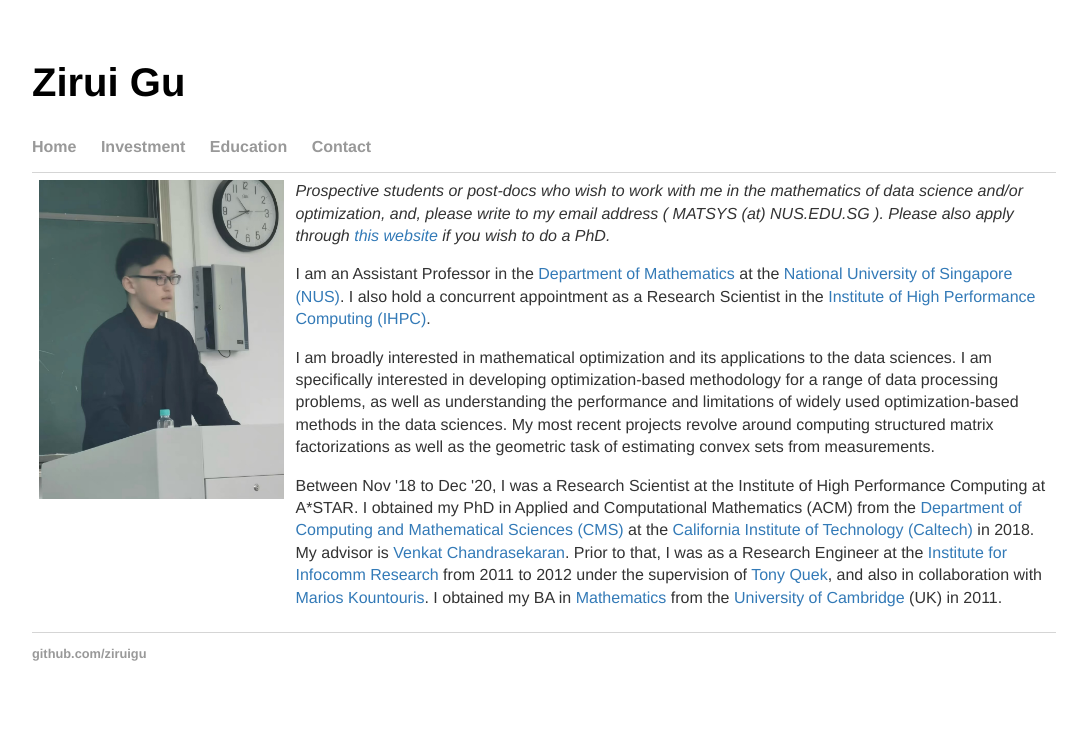
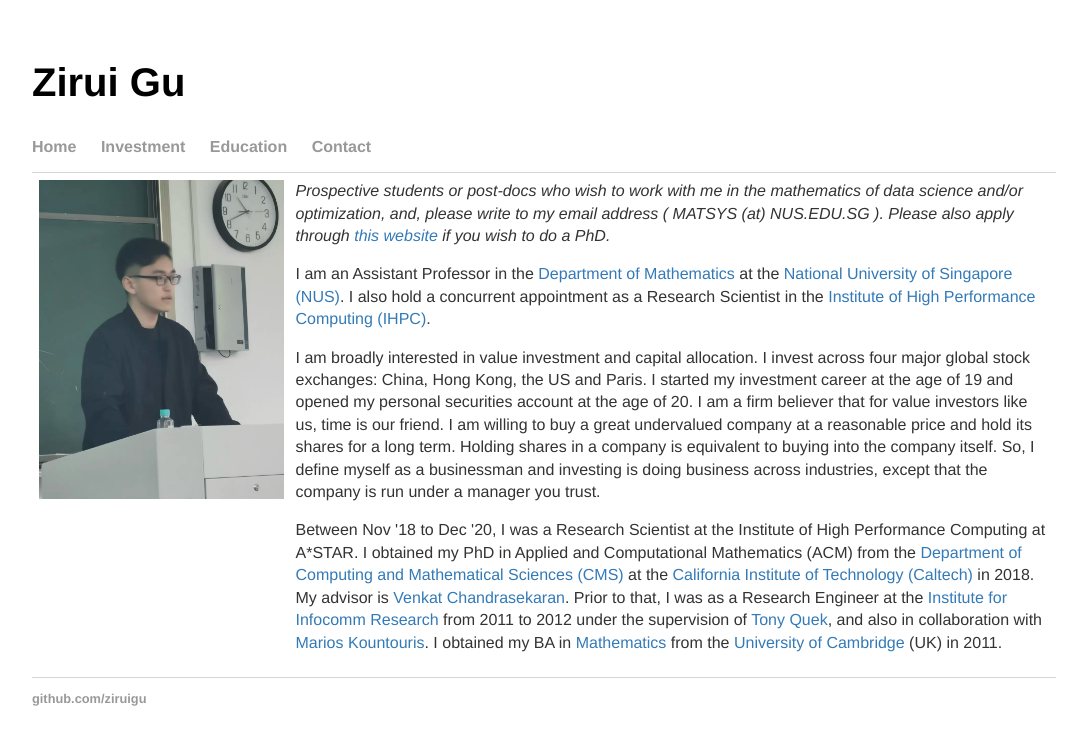
Before and after one commit to ziruigu/ziruigu.github.io, a Jekyll site: the page built from index.html, in a window 1280 px wide. Shown: the top 745 px of the page, without its empty margins (96-1173 px from the left). Built offline with Jekyll 4.4.1, drawn with Linux system fonts in a browser that asks for light colours.

Commit message:
Update index.html

```diff
--- a/index.html
+++ b/index.html
@@ -25,7 +25,7 @@ title: Zirui Gu
 
 	<p>I am an Assistant Professor in the <a href="https://www.math.nus.edu.sg/">Department of Mathematics</a> at the <a href="http://nus.edu.sg/">National University of Singapore (NUS)</a>.  I also hold a concurrent appointment as a Research Scientist in the <a href="http://www.a-star.edu.sg/ihpc">Institute of High Performance Computing (IHPC)</a>.</p>
 
-	<p>I am broadly interested in mathematical optimization and its applications to the data sciences.  I am specifically interested in developing optimization-based methodology for a range of data processing problems, as well as understanding the performance and limitations of widely used optimization-based methods in the data sciences.  My most recent projects revolve around computing structured matrix factorizations as well as the geometric task of estimating convex sets from measurements.</p>
+	<p>I am broadly interested in value investment and capital allocation. I invest across four major global stock exchanges: China, Hong Kong, the US and Paris. I started my investment career at the age of 19 and opened my personal securities account at the age of 20. I am a firm believer that for value investors like us, time is our friend. I am willing to buy a great undervalued company at a reasonable price and hold its shares for a long term. Holding shares in a company is equivalent to buying into the company itself. So, I define myself as a businessman and investing is doing business across industries, except that the company is run under a manager you trust.</p>
 
 	<p>Between Nov '18 to Dec '20, I was a Research Scientist at the Institute of High Performance Computing at A*STAR. I obtained my PhD in Applied and Computational Mathematics (ACM) from the <a href = "http://www.cms.caltech.edu/">Department of Computing and Mathematical Sciences (CMS)</a> at the <a href="http://www.caltech.edu/">California Institute of Technology (Caltech)</a> in 2018. My advisor is <a href="http://users.cms.caltech.edu/~venkatc/">Venkat Chandrasekaran</a>.  Prior to that, I was as a Research Engineer at the <a href = "http://www.i2r.a-star.edu.sg/">Institute for Infocomm Research</a> from 2011 to 2012 under the supervision of <a href="http://people.sutd.edu.sg/~tonyquek/">Tony Quek</a>, and also in collaboration with <a href = "http://scholar.google.com/citations?user=QG9iXtUAAAAJ&hl=en">Marios Kountouris</a>.  I obtained my BA in <a href = "http://www.maths.cam.ac.uk/">Mathematics</a> from the <a href = "http://www.cam.ac.uk/">University of Cambridge</a> (UK) in 2011.  </p>
 
```
